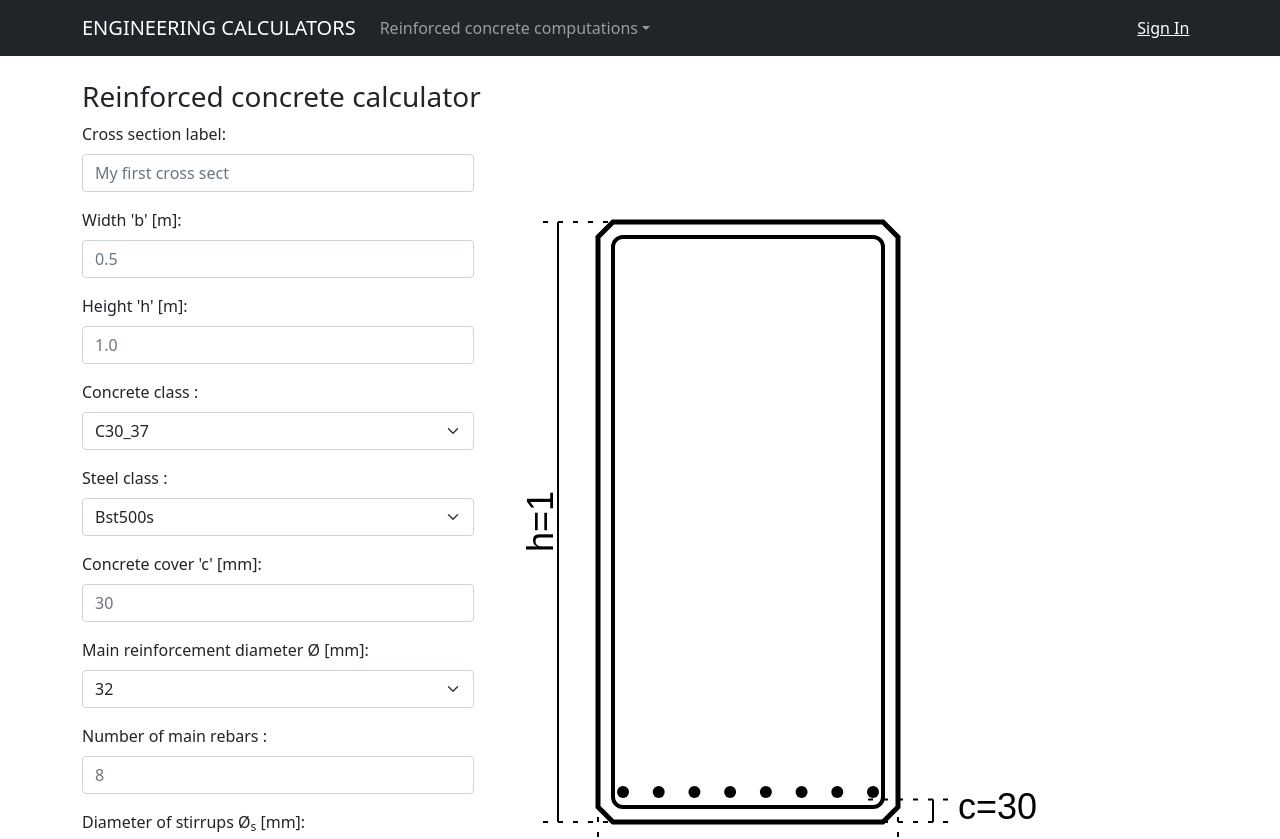
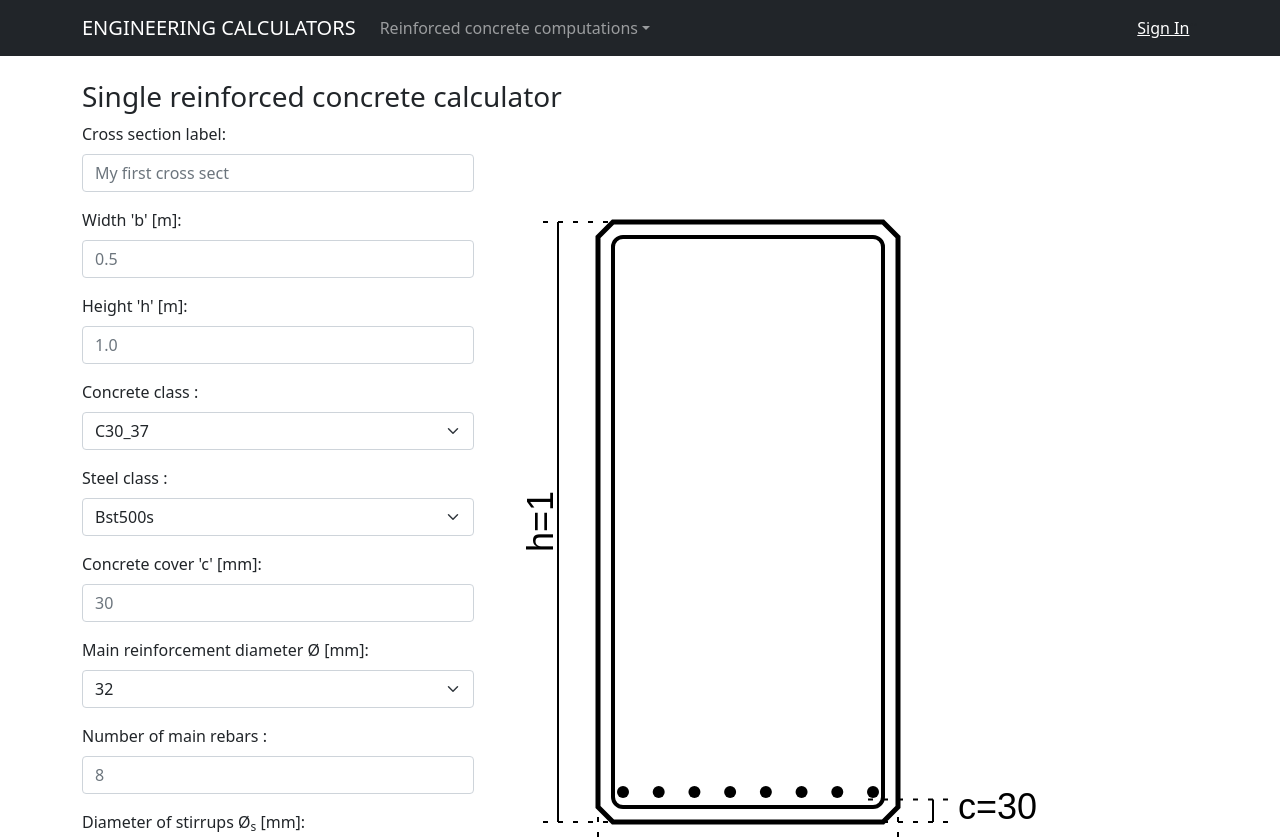
Before and after one commit to wowvaqa/engclcfe, a React (Create React App) app: page /calcs/reinforcedconcretecalc in a window 1280 px wide. Shown: the top 839 px of the page. Built offline with nearby package versions, Linux system fonts and the light colour scheme.

Commit message:
FIX: Names, logs

```diff
--- a/src/calcsViews/RectDoubleReinfHandleErr.js
+++ b/src/calcsViews/RectDoubleReinfHandleErr.js
@@ -14,10 +14,8 @@ const RectDoubleReinfHandleErr = () => {
   } = useGlobalContext();
 
   useEffect(() => {
-    console.log(
-      "Reciving data to send for error handling: " +
-        doubleReinforcedConcreteData
-    );
+    console.log("Reciving data to send for error handling: ");
+    console.log(doubleReinforcedConcreteData);
     handleErrors();
     // eslint-disable-next-line react-hooks/exhaustive-deps
   }, [doubleReinforcedConcreteData]);
--- a/src/calcsViews/ReinforcedConcreteCalcView.js
+++ b/src/calcsViews/ReinforcedConcreteCalcView.js
@@ -181,7 +181,7 @@ const ReinforcedConcreteCalcView = () => {
     <>
       <ReinforcedConcreteHandleError />
       <Container>
-        <h3>Reinforced concrete calculator</h3>
+        <h3>Single reinforced concrete calculator</h3>
       </Container>
       <Container fluid="md">
         <Row>
```
